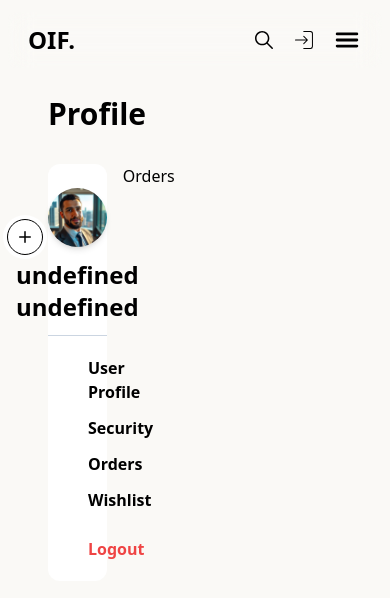
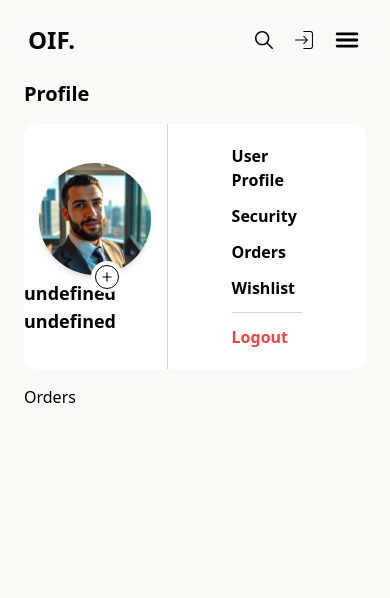
Before and after one commit to Adnansulaiman/oif-cosmetics, a React (Vite) app in the folder frontend/: page /profile/orders in a window 390 px wide. Shown: the top 598 px of the page. Built offline with nearby package versions, Linux system fonts and the light colour scheme; no server answers.

Commit message:
Added responsive design for user profile

```diff
--- a/frontend/src/components/UserProfile.jsx
+++ b/frontend/src/components/UserProfile.jsx
@@ -178,7 +178,7 @@ const UserProfile = () => {
 
   return (
     <>
-      <div className="flex flex-col w-2/5 bg-white rounded-xl">
+      <div className="flex flex-col w-full pb-5  md:w-2/5 bg-white rounded-xl">
         <div className="flex justify-between items-center mb-3 pt-6 pb-3 px-10 border-b border-slate-300">
           <h1 className="text-xl font-bold">Account Details</h1>
           <BiEdit
@@ -207,7 +207,7 @@ const UserProfile = () => {
           <p className="text-base">{userData?.phone || "----"}</p>
         </div>
       </div>
-      <div className="flex flex-col  w-2/5 bg-white rounded-xl">
+      <div className="flex flex-col w-full pb-5   md:w-2/5 bg-white rounded-xl">
         <div className="flex justify-between items-center mb-3 pt-6 pb-3 px-10 border-b border-slate-300">
           <h1 className="text-xl font-bold">Shipping Address</h1>
           <div className="flex gap-3">
@@ -273,12 +273,12 @@ const UserProfile = () => {
         )}
       </div>
       {accountOpen ||
-        (shippingOpen || warningOpen && (
-          <div className="absolute top-0 left-0 w-screen h-screen bg-gray backdrop-blur-md z-20"></div>
+        (shippingOpen && (
+          <div className="absolute top-0 left-0 w-screen h-full bg-gray backdrop-blur-md z-40"></div>
         ))}
 
       {accountOpen && (
-        <div className="absolute shadow-lg z-50 top-28 left-96 flex flex-col gap-10  bg-white w-1/2 rounded-2xl ">
+        <div className="absolute shadow-lg z-50 top-20 left-16 md:top-28  md:left-96 flex flex-col gap-10  bg-white w-3/4 md:w-1/2 rounded-2xl ">
           <div className="flex justify-between border-b border-slate-400 items-center pt-5 pb-3 px-10">
             <h1 className="text-2xl font-bold  ">Account Details</h1>
             <IoIosClose
@@ -288,7 +288,7 @@ const UserProfile = () => {
           </div>
           <form onSubmit={handleAccountSubmit}>
             <div className="flex flex-col gap-5 px-10">
-              <div className="flex gap-5">
+              <div className="flex flex-col md:flex-row gap-5">
                 <ProfileInput
                   type="text"
                   label="First name"
@@ -304,7 +304,7 @@ const UserProfile = () => {
                   onChange={handleAccountChange}
                 />
               </div>
-              <div className="flex gap-5">
+              <div className="flex flex-col md:flex-row gap-5">
                 <ProfileInput
                   type="date"
                   label="Date of Birth"
@@ -352,7 +352,7 @@ const UserProfile = () => {
                   </p>
                 </div>
               </div>
-              <div className="flex gap-40 mt-10">
+              <div className="flex gap-20 md:gap-40 mt-10">
                 <button
                   onClick={() => setAccountOpen(false)}
                   className="w-full mb-10 border border-black p-3 rounded-lg text-base font-semibold"
@@ -376,7 +376,7 @@ const UserProfile = () => {
         </div>
       )}
       {shippingOpen && (
-        <div className="absolute shadow-lg z-50 top-28 left-96 flex flex-col gap-10  bg-white w-1/2 rounded-2xl ">
+        <div className="absolute shadow-lg z-50 top-20 left-16 md:top-28 md:left-96 flex flex-col gap-10  bg-white w-3/4 md:w-1/2 rounded-2xl ">
           <div className="flex justify-between border-b border-slate-400 items-center pt-5 pb-3 px-10">
             <h1 className="text-2xl font-bold  ">Shipping Address</h1>
             <IoIosClose
@@ -393,7 +393,7 @@ const UserProfile = () => {
                 value={addressData.street}
                 onChange={handleAddressChange}
               />
-              <div className="flex gap-5">
+              <div className="flex flex-col md:flex-row gap-5">
                 <ProfileInput
                   type="text"
                   label="City"
@@ -409,7 +409,7 @@ const UserProfile = () => {
                   onChange={handleAddressChange}
                 />
               </div>
-              <div className="flex gap-5">
+              <div className="flex flex-col md:flex-row gap-5">
                 <ProfileInput
                   type="text"
                   label="Country"
@@ -426,7 +426,7 @@ const UserProfile = () => {
                 />
               </div>
 
-              <div className="flex gap-40 mt-10">
+              <div className="flex gap-20 md:gap-40 mt-10">
                 <button
                   onClick={() => setShippingOpen(false)}
                   className="w-full mb-10 border border-black p-3 rounded-lg text-base font-semibold"
--- a/frontend/src/components/WarningPopup.jsx
+++ b/frontend/src/components/WarningPopup.jsx
@@ -2,7 +2,7 @@ import React from "react";
 
 const WarningPopup = ({text,setWarningOpen,button,handleAction,id}) => {
   return (
-    <div className="flex flex-col px-10 py-7 w-1/4 rounded-lg bg-white shadow-lg absolute z-50 top-64 left-[550px]">
+    <div className="flex flex-col px-10 py-7 md:w-1/4 rounded-lg bg-white shadow-lg absolute z-50  md:top-64 md:left-[550px]">
       <h1 className="text-xl font-semibold mb-7">
         {text}
       </h1>
--- a/frontend/src/pages/Profile.jsx
+++ b/frontend/src/pages/Profile.jsx
@@ -1,4 +1,4 @@
-import React from "react";
+import React, { useState } from "react";
 import ProfileImage from "../assets/images/profile-1.jpeg";
 // import { BsUpload } from "react-icons/bs";
 // import { MdDeleteOutline } from "react-icons/md";
@@ -6,27 +6,29 @@ import ProfileImage from "../assets/images/profile-1.jpeg";
 import { FiPlus } from "react-icons/fi";
 import { Link, Outlet } from "react-router-dom";
 import { useAuth } from "../context/AuthContext";
+// import WarningPopup from "../components/WarningPopup";
 
 const Profile = () => {
-    const {userData} = useAuth()
+  const {userData} = useAuth()
+  // const [warningOpen,setWarningOpen] = useState(false);
   return (
-    <div className="pt-24 px-12 flex flex-col h-screen">
-      <h1 className="text-3xl font-bold">Profile</h1>
-      <div className="flex mt-8 gap-4">
-        <div className="flex w-1/5 bg-white rounded-xl flex-col">
-          <div className=" relative border-b border-slate-300 flex flex-col justify-center items-center ">
+    <div className=" pt-20 md:pt-24 px-6 md:px-12 flex flex-col h-screen">
+      <h1 className=" text-xl md:text-3xl font-bold">Profile</h1>
+      <div className="flex flex-col md:flex-row mt-4 md:mt-8 gap-4">
+        <div className="flex  md:flex-col w-full  md:w-1/5 bg-white rounded-xl flex-row">
+          <div className=" relative border-e md:border-e-0  md:border-b border-slate-300 flex flex-col justify-center items-center ">
             <img
               src={ProfileImage}
               alt=""
-              className=" rounded-full shadow-md w-48 mt-6   "
+              className=" rounded-full shadow-md w-28 md:w-48 mt-6   "
             />
-            <FiPlus className="absolute bottom-20 right-16 ring-4 ring-white  border border-black bg-white text-4xl p-2 rounded-full" />
-            <h1 className="text-2xl font-bold mt-3">{userData?.firstName + " " + userData?.lastName}</h1>
-            <p className="text-sm font-medium text-slate-600 mb-3">
+            <FiPlus className="absolute right-12 bottom-20 md:right-16 ring-4 ring-white  border border-black bg-white text-2xl md:text-4xl p-1 md:p-2 rounded-full" />
+            <h1 className="text-lg md:text-2xl font-bold mt-1 md:mt-3">{userData?.firstName + " " + userData?.lastName}</h1>
+            <p className=" text-xs md:text-sm font-medium text-slate-600 px-10 mb-5 md:mb-3">
               {userData?.email}
             </p>
           </div>
-          <div className="flex flex-col gap-3 px-10 py-5 ">
+          <div className="flex flex-col gap-3 px-16 md:px-10 py-5 ">
             <Link to='/profile'>
             <p className="text-base font-semibold">User Profile</p>
             </Link>
@@ -41,8 +43,12 @@ const Profile = () => {
               Wishlist
             </p>
             </Link>
-            <p className="text-base font-semibold text-red-500">Logout</p>
+            <p  className="text-base font-semibold text-red-500">Logout</p>
+
           </div>
+          {/* {warningOpen && (
+            <WarningPopup />
+          )} */}
         </div>
         <Outlet />
       </div>
```
